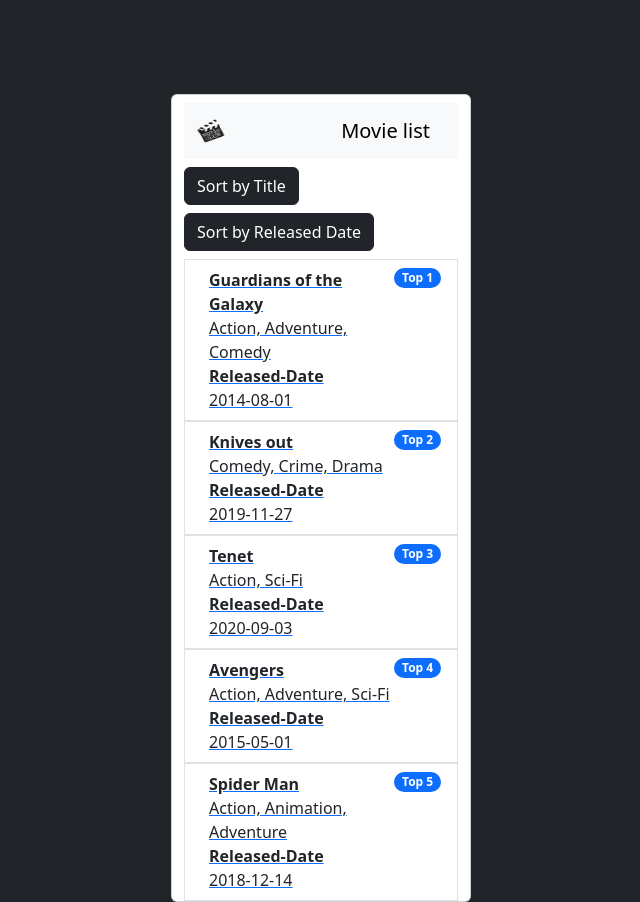
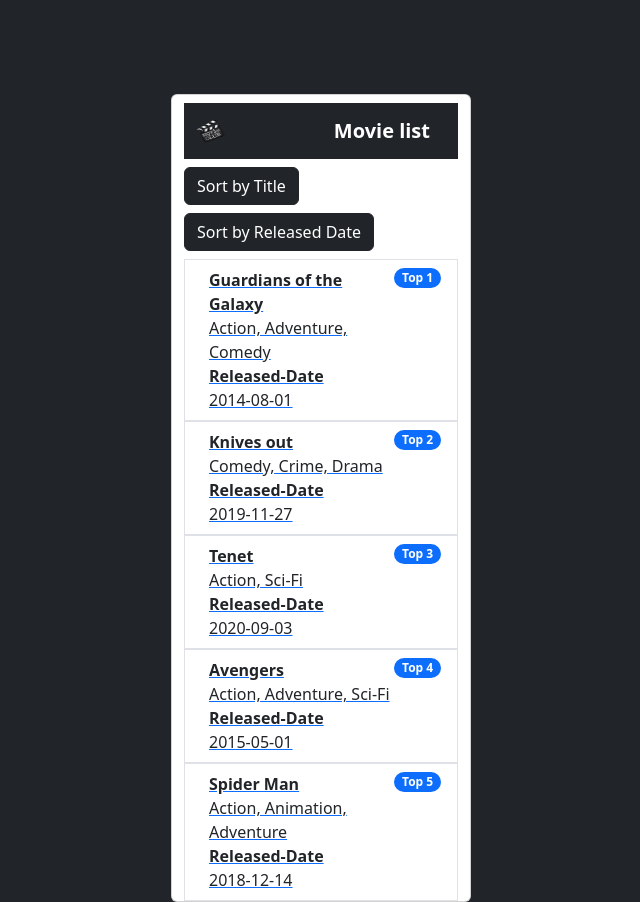
Before and after one commit to NinjaMarie/movie-list, an Angular app in the folder movie-watchlist/: page / in a window 1280 px wide. Shown: the part 1132-2034 px from the top of the page, without its empty margins (319-959 px from the left). Built offline with nearby package versions, Linux system fonts and the light colour scheme.

Commit message:
edit: Style

```diff
--- a/movie-watchlist/src/app/cards/detail-card/detail-card.component.html
+++ b/movie-watchlist/src/app/cards/detail-card/detail-card.component.html
@@ -36,7 +36,7 @@
           </p>
           <img style="width: 200px" [src]="imageSource" [alt]="imageAlt" />
           <div class="mt-2">
-            <button class="btn btn-outline-danger" (click)="onClicked()">
+            <button class="btn btn-danger" (click)="onClicked()">
               Add to Watch List
             </button>
           </div>
--- a/movie-watchlist/src/app/pages/landing-page/landing-page.component.html
+++ b/movie-watchlist/src/app/pages/landing-page/landing-page.component.html
@@ -50,7 +50,7 @@
     </div>
     <div class="container-fluid card mt-5" style="width: 300px">
       <div class="mt-2 col-sm-12 text-white">
-        <nav class="navbar bg-body-tertiary">
+        <nav class="navbar bg-dark">
           <div class="container-fluid">
             <img
               src="assets/pictures/movie.png"
@@ -59,7 +59,9 @@
               height="24"
               class="d-inline-block align-text-top"
             />
-            <label class="navbar-brand label"> Movie list </label>
+            <label class="navbar-brand label text-white fw-bold">
+              Movie list
+            </label>
           </div>
         </nav>
         <div class="mt-2 mb-2">
```
